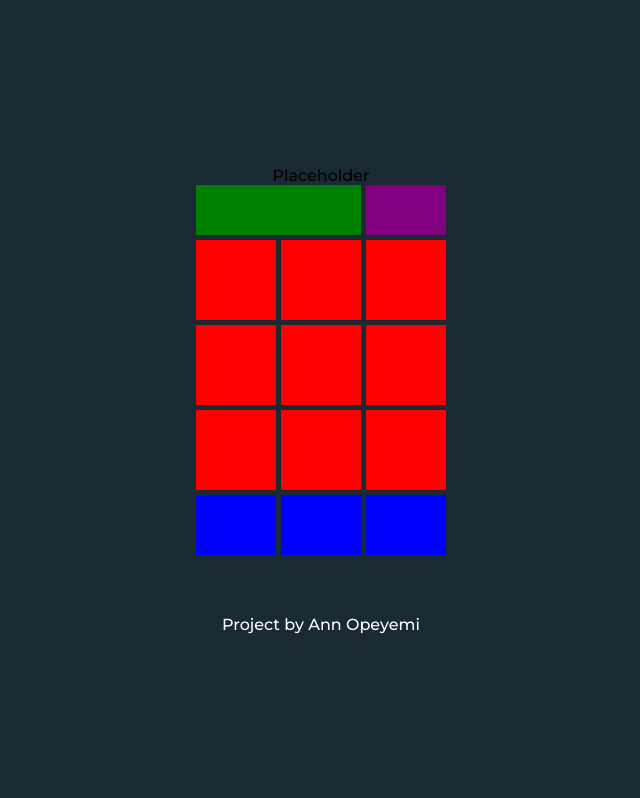
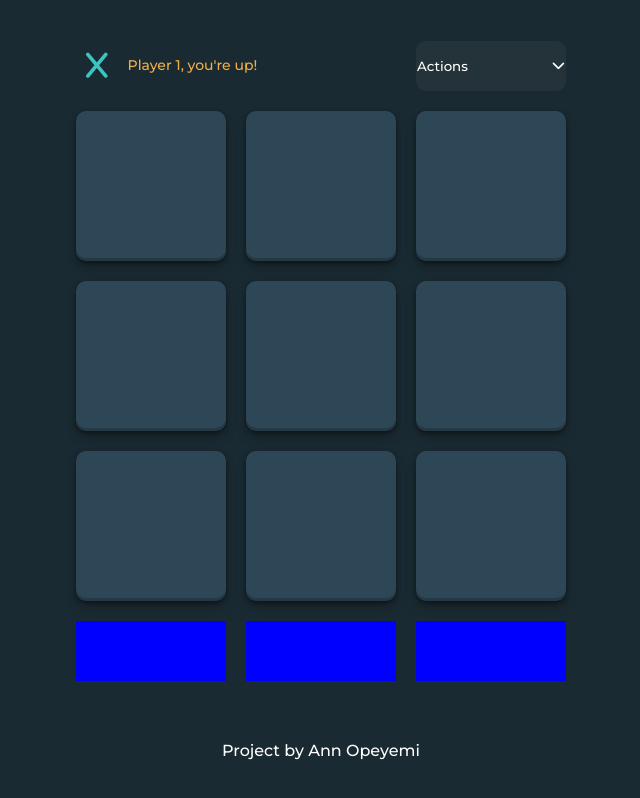
Before and after one commit to annope/Tic-Tac-Toe, a plain HTML site: page index.html in a window 1280 px wide. Shown: the whole page, without its empty margins (319-959 px from the left). Drawn offline with Linux system fonts and the light colour scheme.

Commit message:
Created dropdown menu

```diff
--- a/CSS/index.css
+++ b/CSS/index.css
@@ -31,6 +31,25 @@ body{
     align-items: center;
 }
 
+/* Shared utility classes */
+.hidden{
+    display: none !important;
+}
+
+.yellow{
+    color: var(--yellow);
+}
+
+.turquoise{
+    color: var(--turquoise);
+}
+
+.shadow{
+    box-shadow: rgba(0, 0, 0, 0.4) 0px 2px 4px,
+        rgba(0, 0, 0, 0.3) 0px 7px 13px -3px, rgba(0, 0, 0, 0.2) 0px -3px 0px inset;
+}
+
+/* Mobile Styles */
 .grid{
     display: grid;
     grid-template-columns: repeat(3, 80px);
@@ -38,14 +57,88 @@ body{
     gap: 5px;
 }
 
+/* Desktop Styles */
+@media (min-width: 768px){
+    .grid{
+        width: 490px;
+        grid-template-columns: repeat(3, 150px);
+        grid-template-rows: 50px repeat(3, 150px) 60px;
+        gap: 20px;
+    }
+
+}
+
+
 .turn{
-    background-color: green;
+    color: var(--yellow);
+
+    /* Tells how to align itself within the grid */
     grid-column-start: 1;
     grid-column-end: 3;
+    align-self: center;
+
+    /* Specifies how content in container will be aligned */
+    display: flex;
+    align-items: center;
+    gap: 20px;
+}
+
+.turn p{
+    font-size: 14px;
+    animation: 0.6s ease-in-out turn-text-animation;
+}
+
+.turn i{
+    font-size: 1.8rem;
+    margin-left: 10px;
+    animation: 0.6s ease-in-out turn-icon-animation;
+}
+
+/* Menu Styles */
+.menu{
+    position: relative;
+}
+
+.menu-btn{
+    width: 100%;
+    height: 100%;
+    display: flex;
+    justify-content: space-between;
+    align-items: center;
+    border-radius: 10px;
+    color: white;
+    background-color: rgba(211, 211, 211, 0.05);
+    border: 1px solid transparent;
+}
+
+.items{
+    position: absolute;
+    z-index: 10;
+    top: 60px;
+    right: 0;
+    background-color: #203139;
+    border-radius: 2px;
+    padding: 10px;
+}
+
+.items button{
+    background-color: transparent;
+    padding: 8px;
+    color: white;
+}
+
+.items button:hover{
+    text-decoration: underline;
+    cursor: pointer;
 }
 
 .square{
-    background-color: red;
+    background-color: var(--gray);
+    border-radius: 10px;
+    display: flex;
+    justify-content: center;
+    align-items: center;
+    font-size: 3rem;
 }
 
 .score{
@@ -66,3 +159,27 @@ footer p{
     margin-top: 10px;
     text-align: center;
 }
+
+/* Animations */
+@keyframes turn-icon-animation{
+    0%{
+        transform: scale(1);
+    }
+    25%{
+        transform: scale(1.4);
+    }
+    100%{
+        transform: scale(1);
+    }
+}
+
+@keyframes turn-text-animation{
+    0%{
+        opacity: 0;
+        transform: translateX(-20px);
+    }
+    100%{
+        opacity: 100%;
+        transform: translateX(0);
+    }
+}
--- a/index.html
+++ b/index.html
@@ -4,23 +4,46 @@
     <meta charset="UTF-8">
     <meta name="viewport" content="width=device-width, initial-scale=1.0">
     <link rel="stylesheet" href="CSS/index.css">
+    <script
+        src="https://kit.fontawesome.com/3bfd3ce9e5.js"
+        crossorigin="anonymous">
+    </script>
     <title>Vanilla JS T3</title>
 </head>
 <body>
-    <p>Placeholder</p>
+
     <main>
         <div class="grid">
-            <div class="turn"></div>
-            <div class="actions"></div>
-            <div class="square"></div>
-            <div class="square"></div>
-            <div class="square"></div>
-            <div class="square"></div>
-            <div class="square"></div>
-            <div class="square"></div>
-            <div class="square"></div>
-            <div class="square"></div>
-            <div class="square"></div>
+            <!-- Turn Indicator -->
+            <div class="turn">
+                <i class="fa-solid fa-x turquoise"></i>
+                <p>Player 1, you're up!</p>
+            </div>
+
+            <!-- Dropdown menu -->
+            <div class="menu">
+                <button class="menu-btn">
+                  Actions
+                  <i class="fa-solid fa-chevron-down"></i>
+                </button>
+
+                <div class="items border hidden" data-id="menu-items">
+                  <button">Reset</button>
+                  <button">New Round</button>
+                </div>
+            </div>
+            <!-- Game board -->
+            <div class="square shadow"></div>
+            <div class="square shadow"></div>
+            <div class="square shadow"></div>
+            <div class="square shadow"></div>
+            <div class="square shadow"></div>
+            <div class="square shadow"></div>
+            <div class="square shadow"></div>
+            <div class="square shadow"></div>
+            <div class="square shadow"></div>
+
+            <!-- Score board -->
             <div class="score"></div>
             <div class="score"></div>
             <div class="score"></div>
```
